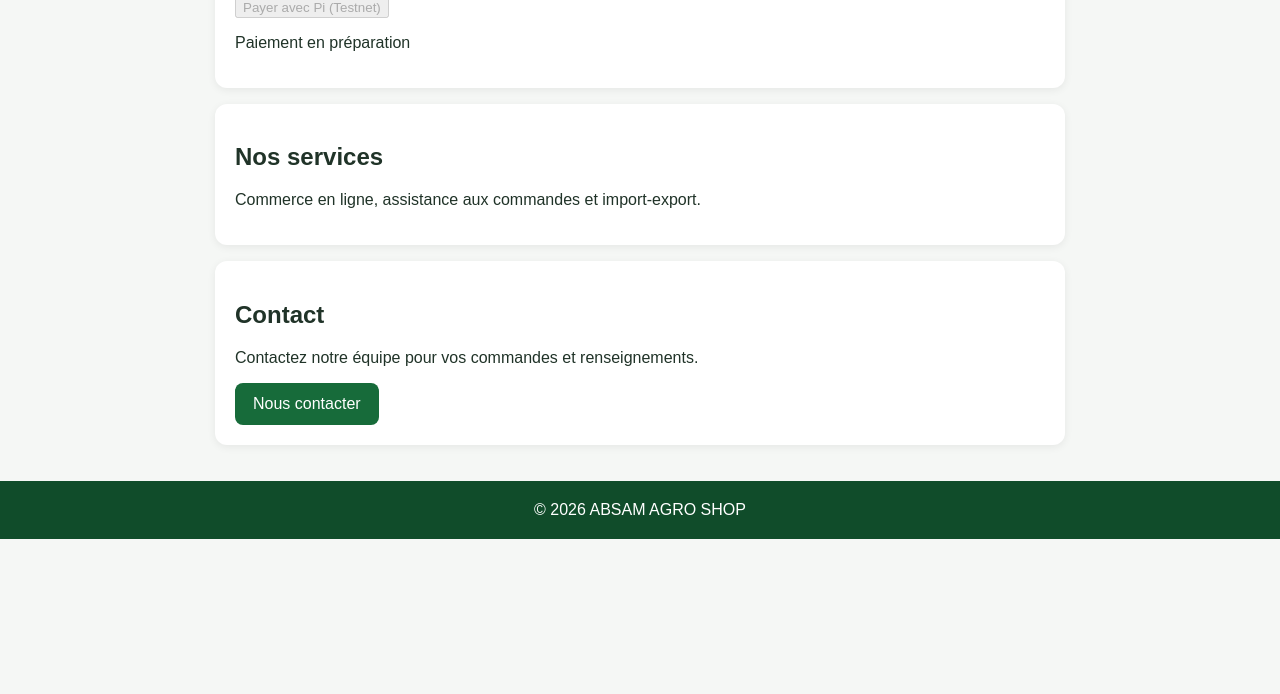
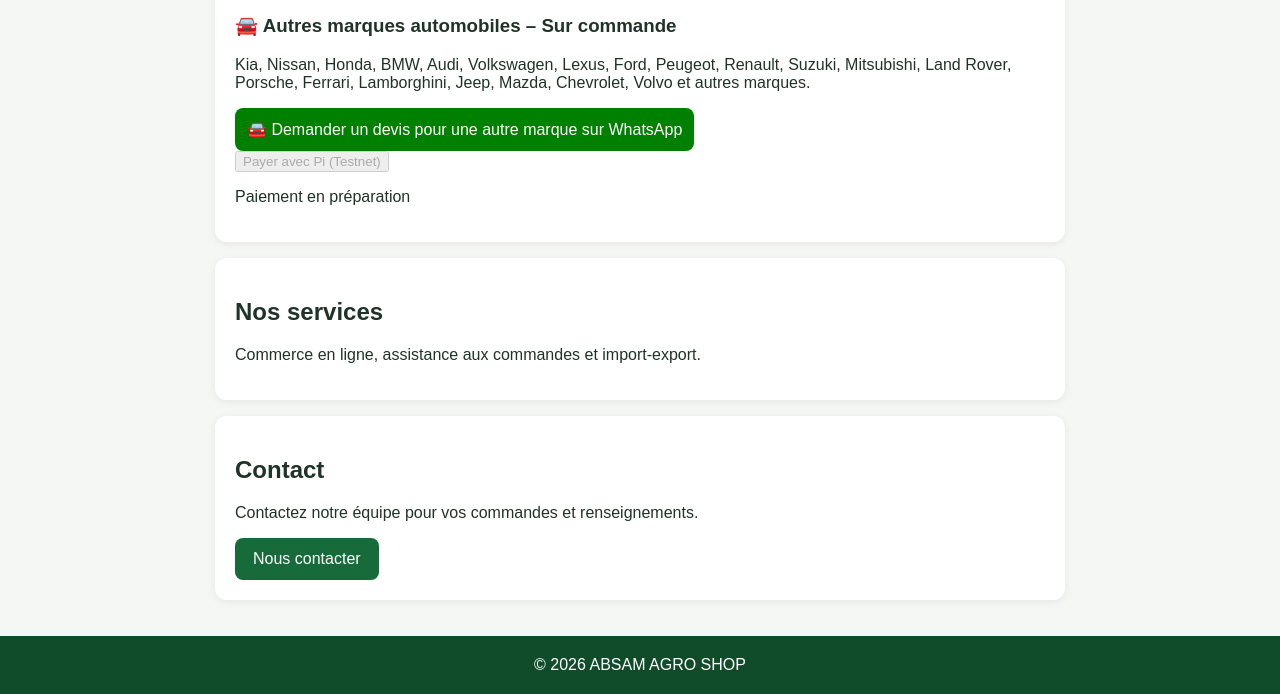
Before and after one commit to absamagroshop/absam-agro-shop, a website: page index.html in a window 1280 px wide. Shown: the part 6216-6910 px from the top of the page. Before the commit the page ends 6755 px from the top, so only its background shows below. Drawn offline with Linux system fonts and the light colour scheme.

Commit message:
Add additional car brands and WhatsApp links

```diff
--- a/index.html
+++ b/index.html
@@ -87,6 +87,11 @@
 <a href="https://wa.me/2290166121451?text=Bonjour%2C%20je%20souhaite%20un%20devis%20pour%20une%20Hyundai." target="_blank" style="display:inline-block;background:green;color:white;padding:12px;border-radius:8px;text-decoration:none;">
         🚗 Demander un devis Hyundai sur WhatsApp
        </a>
+       <h3>🚘 Autres marques automobiles – Sur commande</h3>
+<p>Kia, Nissan, Honda, BMW, Audi, Volkswagen, Lexus, Ford, Peugeot, Renault, Suzuki, Mitsubishi, Land Rover, Porsche, Ferrari, Lamborghini, Jeep, Mazda, Chevrolet, Volvo et autres marques.</p>
+<a href="https://wa.me/2290166121451?text=Bonjour%2C%20je%20souhaite%20commander%20un%20vehicule.%20Merci%20de%20me%20communiquer%20les%20modalites." target="_blank" style="display:inline-block;background:green;color:white;padding:12px;border-radius:8px;text-decoration:none;">
+🚘 Demander un devis pour une autre marque sur WhatsApp
+</a>
       </div>
      <button id="pi-payment" type="button" disabled>
   Payer avec Pi (Testnet)
```
